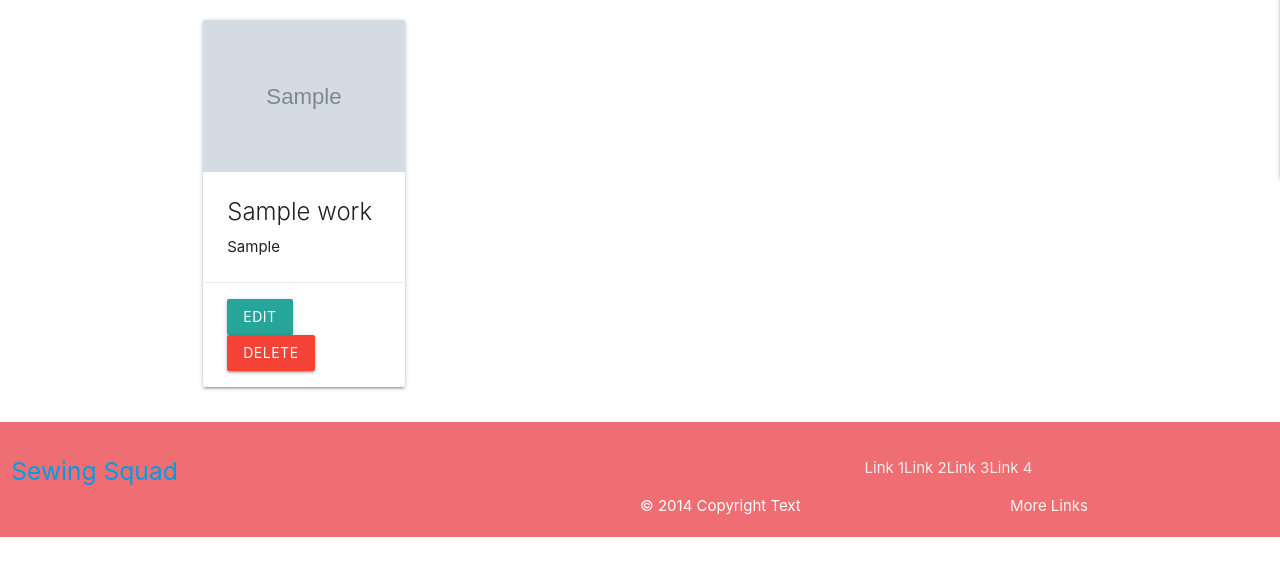
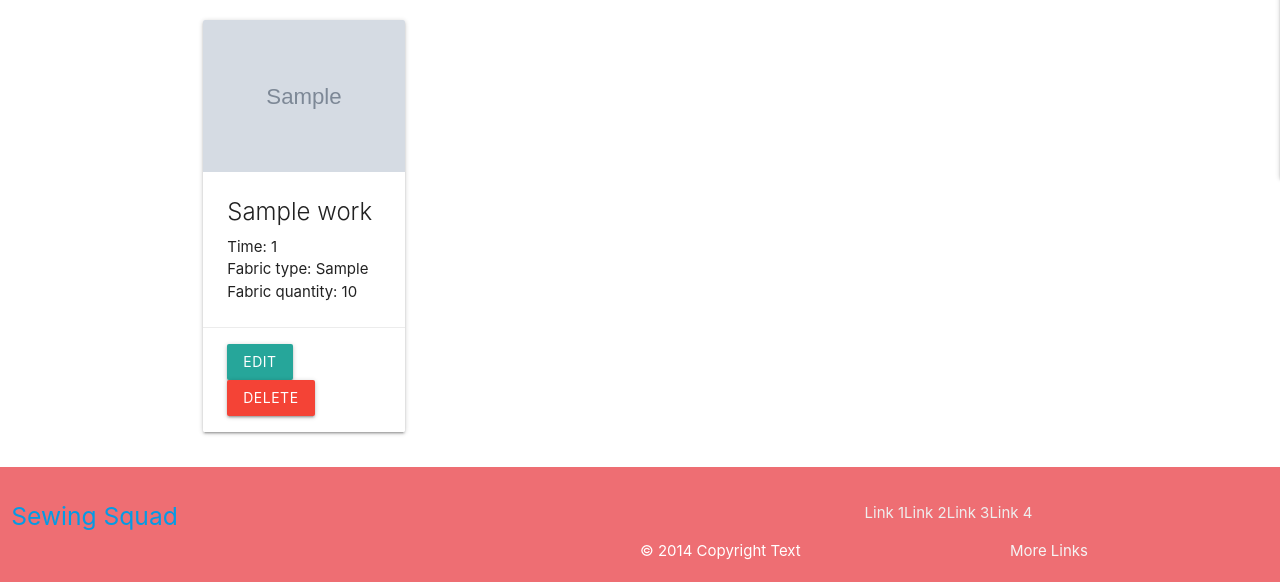
Before and after one commit to vero-nika-2828/sewing-squad-gitpod, a Flask app: template sewingsquad/templates/my_projects.html in a window 1280 px wide. Shown: the part 682-1264 px from the top of the page. Before the commit the page ends 1219 px from the top, so only its background shows below. Run offline with Flask 2, Linux system fonts and the light colour scheme; the template is opened without the code that fills it: values that come from a table or form of the project are taken from there, others are empty; tables that the repository leaves empty hold one stand-in row (values such as "Sample post"); grey boxes marked "Sample" are stand-in pictures.

Commit message:
Update information in card in my_projects.html

```diff
--- a/sewingsquad/templates/my_projects.html
+++ b/sewingsquad/templates/my_projects.html
@@ -22,8 +22,10 @@
                     </div>
 
                     <div class="card-content">
-                        <span class="card-title">{{ project.project_name}}</span>
-                        <p>{{ project.sewing_tip }}</p>
+                        <span class="card-title">{{ project.project_name.capitalize()}}</span>
+                        <p>Time: {{ project.sewing_time }}</p>
+                        <p>Fabric type: {{ project.fabric_type}}</p>
+                        <p>Fabric quantity: {{ project.fabric_quantity }}</p>
                     </div>
 
                     <div class="card-action">
```
